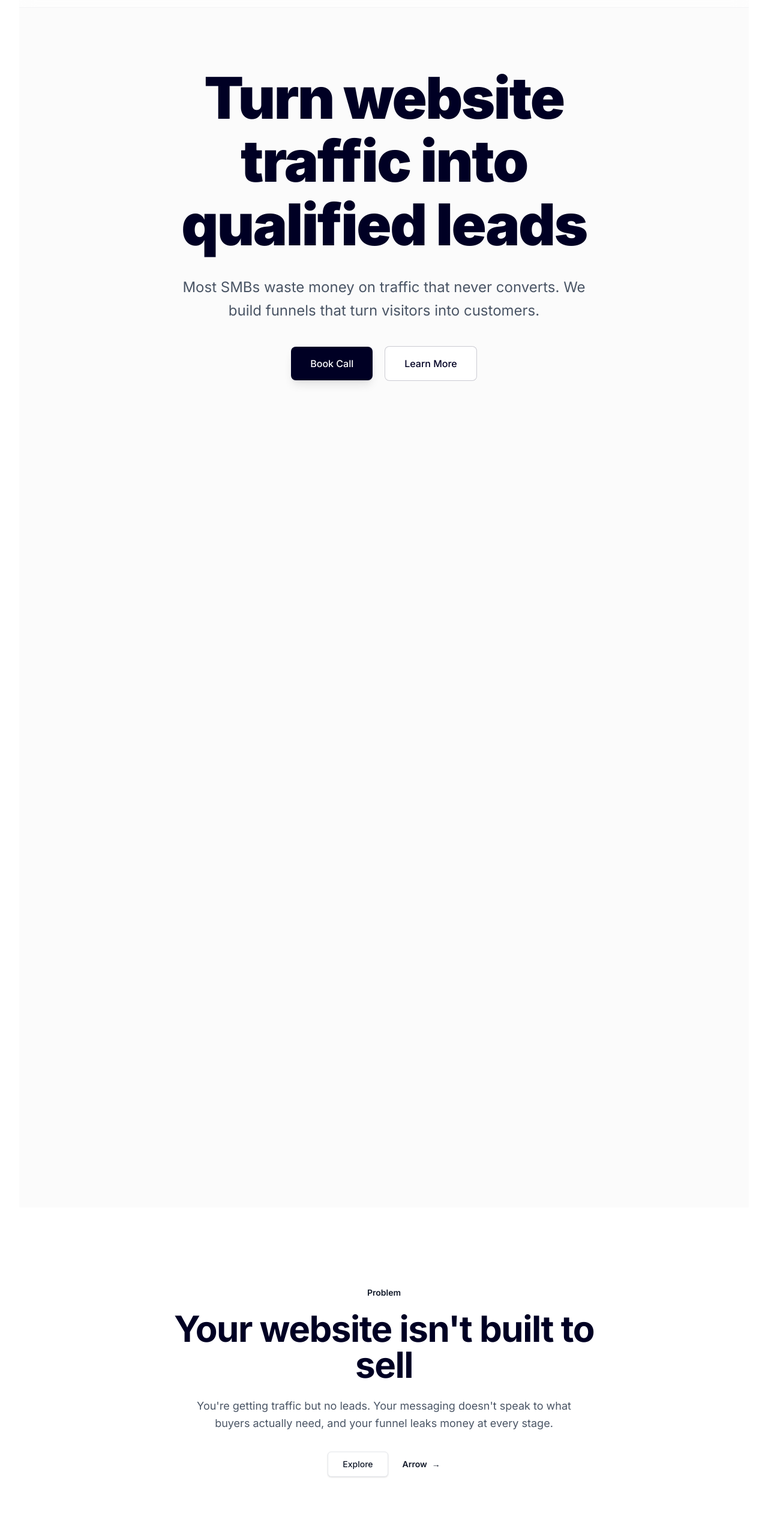
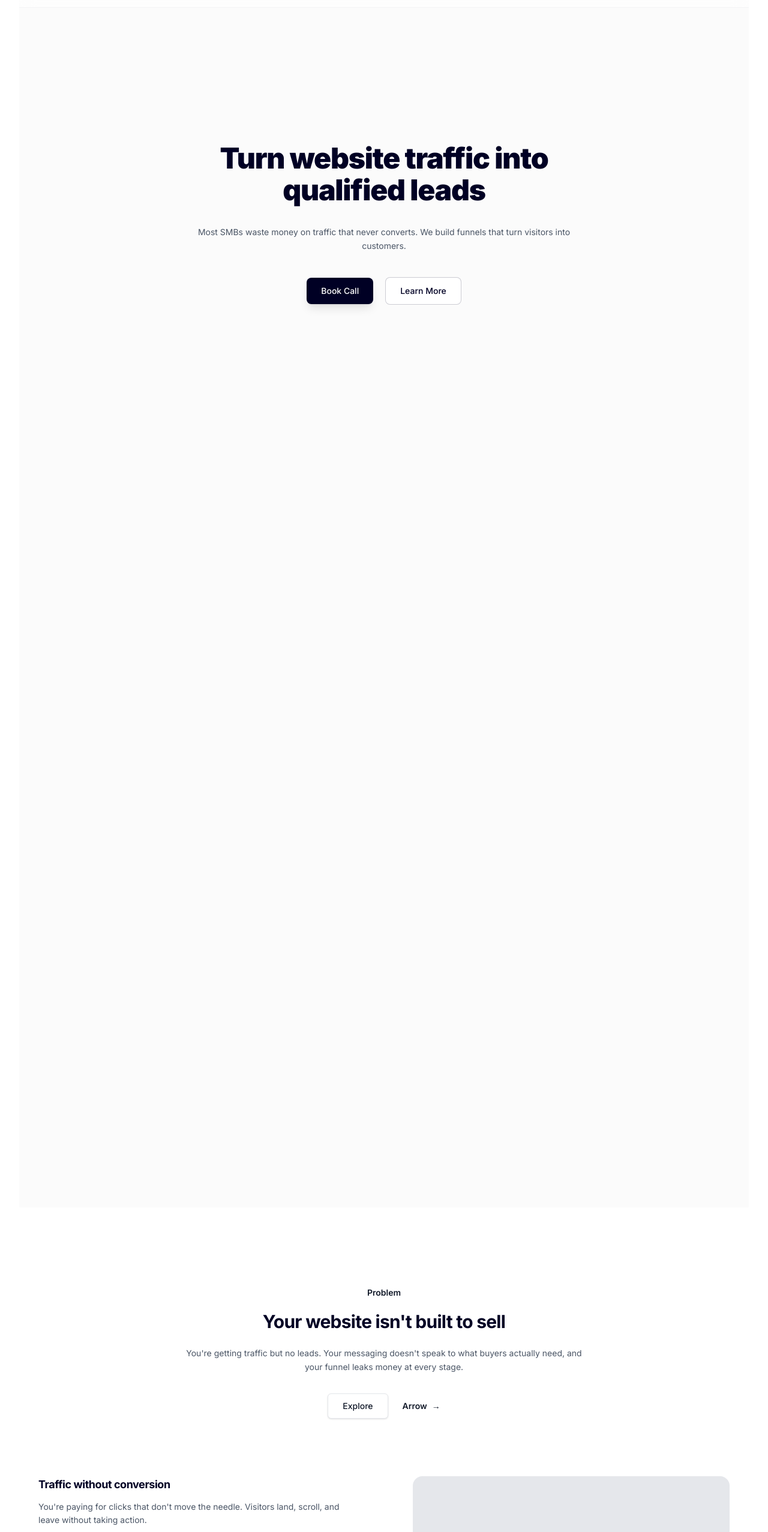
Before and after one commit to inyutek/New_Inyutek, a Next.js app: page / in a window 1280 px wide. Shown: the part 52-2606 px from the top of the page at 60% size. Built offline with nearby package versions, Linux system fonts and the light colour scheme.

Commit message:
fonts size

```diff
--- a/components/sections/CTASection.tsx
+++ b/components/sections/CTASection.tsx
@@ -19,7 +19,7 @@ export function CTASection() {
                         whileInView={{ opacity: 1, x: 0, y: 0, rotate: 0 }}
                         viewport={{ once: false, margin: "-100px" }}
                         transition={{ duration: 1.1, ease: [0.25, 1, 0.5, 1] }}
-                        className="text-4xl md:text-6xl font-bold text-[#000024] tracking-tight leading-tight"
+                        className="text-3xl md:text-5xl font-bold text-[#000024] tracking-tight leading-tight"
                     >
                         Ready to talk
                     </motion.h2>
@@ -32,7 +32,7 @@ export function CTASection() {
                         whileInView={{ opacity: 1, x: 0, y: 0, rotate: 0 }}
                         viewport={{ once: false, margin: "-100px" }}
                         transition={{ duration: 1.1, ease: [0.25, 1, 0.5, 1], delay: 0.15 }}
-                        className="text-4xl md:text-6xl font-bold text-[#000024] tracking-tight leading-tight"
+                        className="text-3xl md:text-5xl font-bold text-[#000024] tracking-tight leading-tight"
                     >
                         Not the right fit
                     </motion.h2>
@@ -44,7 +44,7 @@ export function CTASection() {
                     whileInView={{ opacity: 1, y: 0 }}
                     viewport={{ once: true }}
                     transition={{ duration: 0.6, ease, delay: 0.4 }}
-                    className="mt-6 text-lg text-gray-500 max-w-lg mx-auto"
+                    className="mt-6 text-sm font-normal text-gray-500 max-w-lg mx-auto"
                 >
                     A strategy call is 30 minutes. We listen, diagnose, and show you what's possible.
                 </motion.p>
--- a/components/sections/Footer.tsx
+++ b/components/sections/Footer.tsx
@@ -34,7 +34,7 @@ export default function Footer() {
 
                     {/* Left */}
                     <div className="md:col-span-2">
-                        <h3 className="text-2xl font-semibold text-[#000024]">
+                        <h3 className="text-xl font-bold text-[#000024]">
                             Inyutek
                         </h3>
 
--- a/components/sections/Hero.tsx
+++ b/components/sections/Hero.tsx
@@ -80,19 +80,19 @@ export function Hero() {
                     style={{ opacity: textOpacity, scale: textScale }}
                     className="relative z-30 max-w-4xl mx-auto px-4 text-center -mt-20"
                 >
-                    <h1 className="text-6xl sm:text-7xl lg:text-8xl font-black tracking-tight text-[#000024] leading-[1.1] mb-8">
+                    <h1 className="text-3xl sm:text-4xl lg:text-5xl font-black tracking-tight text-[#000024] leading-[1.1] mb-8">
                         Turn website traffic into
                         <br className="hidden sm:block" /> qualified leads
                     </h1>
-                    <p className="text-xl sm:text-2xl text-gray-600 max-w-2xl mx-auto leading-relaxed mb-10">
+                    <p className="text-sm font-normal text-gray-600 max-w-2xl mx-auto leading-relaxed mb-10">
                         Most SMBs waste money on traffic that never converts. We build funnels
                         that turn visitors into customers.
                     </p>
                     <div className="flex flex-col sm:flex-row items-center justify-center gap-5">
-                        <Link href="#" className="px-8 py-4 bg-[#000024] text-white rounded-lg font-medium shadow-lg hover:opacity-90 transition-opacity">
+                        <Link href="#" className="px-6 py-3 bg-[#000024] text-white text-sm rounded-lg font-medium shadow-lg hover:opacity-90 transition-opacity">
                             Book Call
                         </Link>
-                        <Link href="#" className="px-8 py-4 bg-white text-[#000024] border border-[#000024]/20 rounded-lg font-medium hover:bg-gray-50 transition-colors">
+                        <Link href="#" className="px-6 py-3 bg-white text-[#000024] text-sm border border-[#000024]/20 rounded-lg font-medium hover:bg-gray-50 transition-colors">
                             Learn More
                         </Link>
                     </div>
--- a/components/sections/ProblemSection.tsx
+++ b/components/sections/ProblemSection.tsx
@@ -63,10 +63,10 @@ export function ProblemSection() {
                 {/* Centered Header */}
                 <div className="mx-auto max-w-3xl text-center mb-24">
                     <div className="text-sm font-semibold leading-7 text-gray-900 mb-4">Problem</div>
-                    <h2 className="text-4xl font-bold tracking-tight text-[#000024] sm:text-6xl mb-6">
+                    <h2 className="text-2xl font-bold tracking-tight text-[#000024] sm:text-3xl mb-6">
                         Your website isn&apos;t built to sell
                     </h2>
-                    <p className="text-lg leading-relaxed text-gray-600 max-w-2xl mx-auto mb-8">
+                    <p className="text-sm font-normal leading-relaxed text-gray-600 max-w-2xl mx-auto mb-8">
                         You&apos;re getting traffic but no leads. Your messaging doesn&apos;t speak to what buyers actually
                         need, and your funnel leaks money at every stage.
                     </p>
@@ -94,11 +94,11 @@ export function ProblemSection() {
                                     className={`cursor-pointer transition-all duration-300 ${index !== problems.length - 1 ? "border-b border-gray-100 pb-10" : ""
                                         }`}
                                 >
-                                    <h3 className={`text-2xl sm:text-3xl font-bold tracking-tight transition-colors duration-300 mb-3 ${activeIndex === index ? "text-[#000024]" : "text-gray-300"
+                                    <h3 className={`text-lg font-bold tracking-tight transition-colors duration-300 mb-3 ${activeIndex === index ? "text-[#000024]" : "text-gray-300"
                                         }`}>
                                         {item.title}
                                     </h3>
-                                    <p className={`text-lg leading-relaxed transition-colors duration-300 ${activeIndex === index ? "text-gray-600" : "text-gray-300"
+                                    <p className={`text-sm font-normal leading-relaxed transition-colors duration-300 ${activeIndex === index ? "text-gray-600" : "text-gray-300"
                                         }`}>
                                         {item.description}
                                     </p>
--- a/components/sections/ProcessSection.tsx
+++ b/components/sections/ProcessSection.tsx
@@ -102,8 +102,8 @@ export function ProcessSection() {
                     <div className="flex flex-col gap-8 md:sticky md:top-32 self-start">
                         <div>
                             <span className="text-sm font-semibold text-gray-900">Process</span>
-                            <h2 className="mt-2 text-4xl md:text-5xl font-bold text-[#000024] tracking-tight">How we build leads</h2>
-                            <p className="mt-4 text-lg text-gray-500 max-w-md">Four phases. One clear path to results.</p>
+                            <h2 className="mt-2 text-2xl md:text-3xl font-bold text-[#000024] tracking-tight">How we build leads</h2>
+                            <p className="mt-4 text-sm font-normal text-gray-500 max-w-md">Four phases. One clear path to results.</p>
                         </div>
 
                         <div className="flex items-center gap-4">
@@ -138,8 +138,8 @@ export function ProcessSection() {
                                     {processes[0].icon}
                                 </div>
                                 <div>
-                                    <h3 className="text-xl font-bold text-[#000024]">{processes[0].title}</h3>
-                                    <p className="mt-2 text-sm text-gray-500 leading-relaxed">{processes[0].description}</p>
+                                    <h3 className="text-lg font-bold text-[#000024]">{processes[0].title}</h3>
+                                    <p className="mt-2 text-sm font-normal text-gray-500 leading-relaxed">{processes[0].description}</p>
                                 </div>
                             </motion.div>
 
@@ -152,8 +152,8 @@ export function ProcessSection() {
                                     {processes[1].icon}
                                 </div>
                                 <div>
-                                    <h3 className="text-xl font-bold text-[#000024]">{processes[1].title}</h3>
-                                    <p className="mt-2 text-sm text-gray-500 leading-relaxed">{processes[1].description}</p>
+                                    <h3 className="text-lg font-bold text-[#000024]">{processes[1].title}</h3>
+                                    <p className="mt-2 text-sm font-normal text-gray-500 leading-relaxed">{processes[1].description}</p>
                                 </div>
                                 <div className="mt-auto text-sm font-medium text-gray-400">Explore</div>
                             </motion.div>
@@ -167,8 +167,8 @@ export function ProcessSection() {
                                     {processes[2].icon}
                                 </div>
                                 <div>
-                                    <h3 className="text-xl font-bold text-[#000024]">{processes[2].title}</h3>
-                                    <p className="mt-2 text-sm text-gray-500 leading-relaxed">{processes[2].description}</p>
+                                    <h3 className="text-lg font-bold text-[#000024]">{processes[2].title}</h3>
+                                    <p className="mt-2 text-sm font-normal text-gray-500 leading-relaxed">{processes[2].description}</p>
                                 </div>
                                 <div className="mt-auto text-sm font-medium text-gray-400">Explore</div>
                             </motion.div>
@@ -182,8 +182,8 @@ export function ProcessSection() {
                                     {processes[3].icon}
                                 </div>
                                 <div>
-                                    <h3 className="text-xl font-bold text-[#000024]">{processes[3].title}</h3>
-                                    <p className="mt-2 text-sm text-gray-500 leading-relaxed">{processes[3].description}</p>
+                                    <h3 className="text-lg font-bold text-[#000024]">{processes[3].title}</h3>
+                                    <p className="mt-2 text-sm font-normal text-gray-500 leading-relaxed">{processes[3].description}</p>
                                 </div>
                                 <div className="mt-auto text-sm font-medium text-gray-400">Explore &gt;</div>
                             </motion.div>
--- a/components/sections/ResultsSection.tsx
+++ b/components/sections/ResultsSection.tsx
@@ -82,8 +82,8 @@ export function ResultsSection() {
 
                     {/* LEFT: Static Header */}
                     <div className="flex flex-col gap-6 max-w-lg">
-                        <h2 className="text-4xl md:text-5xl font-bold text-[#000024] tracking-tight">Real results</h2>
-                        <p className="text-lg text-gray-500">Companies that trusted us grew their lead flow</p>
+                        <h2 className="text-2xl md:text-3xl font-bold text-[#000024] tracking-tight">Real results</h2>
+                        <p className="text-sm font-normal text-gray-500">Companies that trusted us grew their lead flow</p>
 
                         <div className="flex items-center gap-4 mt-4">
                             <button className="px-6 py-3 bg-white border border-gray-200 rounded-md font-medium text-[#000024] shadow-sm hover:bg-gray-50 transition-colors">
--- a/components/sections/ServicesSection.tsx
+++ b/components/sections/ServicesSection.tsx
@@ -71,10 +71,10 @@ function ServiceCard({
             <div className="w-12 h-12 rounded-full bg-gray-50 flex items-center justify-center mb-2 text-[#000024]">
                 {data.icon}
             </div>
-            <h4 className="text-xl md:text-2xl font-bold text-[#000024] leading-tight">
+            <h4 className="text-lg font-bold text-[#000024] leading-tight">
                 {data.title}
             </h4>
-            <p className="text-gray-600 text-sm md:text-base">
+            <p className="text-gray-600 text-sm font-normal">
                 {data.description}
             </p>
             <button className="mt-2 text-sm font-semibold flex items-center gap-2 group text-[#000024]">
@@ -143,8 +143,8 @@ export function ServicesSection() {
                         </div>
                         <div className="absolute inset-0 flex flex-col items-center justify-center text-center p-8 text-white">
                             <div className="text-sm font-medium uppercase tracking-wider mb-4 opacity-80">Services</div>
-                            <h3 className="text-3xl md:text-5xl font-bold mb-4">Lead generation <br /> strategy and funnel <br /> design</h3>
-                            <p className="text-lg opacity-80 max-w-md mb-8">Solve the core problems killing your lead flow</p>
+                            <h3 className="text-2xl md:text-3xl font-bold mb-4">Lead generation <br /> strategy and funnel <br /> design</h3>
+                            <p className="text-sm font-normal opacity-80 max-w-md mb-8">Solve the core problems killing your lead flow</p>
                             <div className="flex gap-4">
                                 <button className="px-6 py-3 bg-white/10 backdrop-blur-md rounded-lg font-medium border border-white/20 hover:bg-white/20 transition-colors">
                                     Explore
--- a/components/sections/WhySection.tsx
+++ b/components/sections/WhySection.tsx
@@ -31,13 +31,13 @@ export function WhySection() {
                         </Reveal>
 
                         <Reveal delay={0.1}>
-                            <h2 className="text-4xl md:text-5xl font-bold text-[#000024] tracking-tight leading-[1.1]">
+                            <h2 className="text-2xl md:text-3xl font-bold text-[#000024] tracking-tight leading-[1.1]">
                                 We think differently about growth
                             </h2>
                         </Reveal>
 
                         <Reveal delay={0.2}>
-                            <p className="text-lg text-gray-500 max-w-md leading-relaxed">
+                            <p className="text-sm font-normal text-gray-500 max-w-md leading-relaxed">
                                 Most agencies sell services. We sell results. We don't move on until your leads move the needle.
                             </p>
                         </Reveal>
@@ -49,7 +49,7 @@ export function WhySection() {
                                         <div className="flex-shrink-0 w-6 h-6 mt-1 text-gray-400 group-hover:text-[#000024] transition-colors">
                                             <item.icon className="w-full h-full" strokeWidth={1.5} />
                                         </div>
-                                        <p className="text-base text-gray-700 font-medium">
+                                        <p className="text-sm font-medium text-gray-700">
                                             {item.text}
                                         </p>
                                     </div>
```
